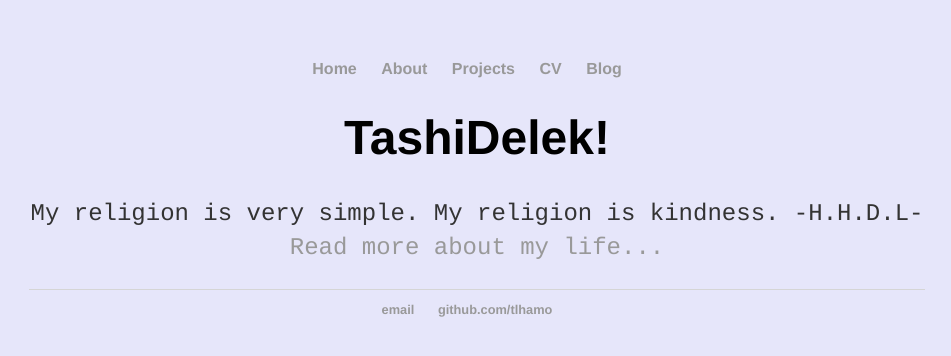
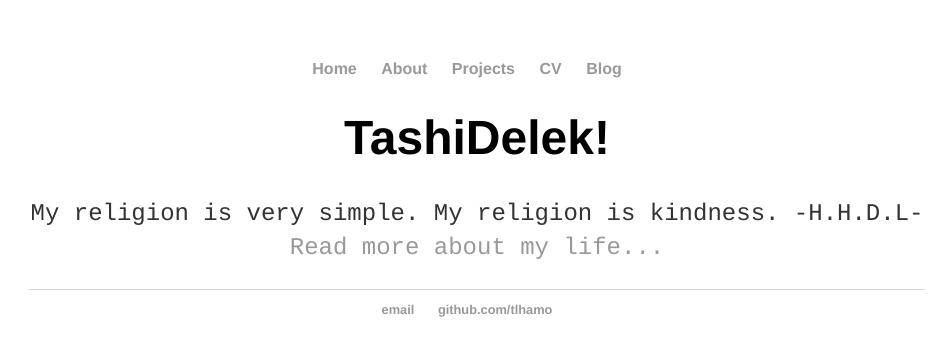
Before and after one commit to tlhamo/2018-Works, a Jekyll site: the page built from index.html, in a window 1280 px wide. Shown: the top 356 px of the page, without its empty margins (163-1114 px from the left). Built offline with Jekyll 4.4.1, drawn with Linux system fonts in a browser that asks for light colours.

Commit message:
Update homeLayout.html

```diff
--- a/_layouts/homeLayout.html
+++ b/_layouts/homeLayout.html
@@ -5,7 +5,7 @@
 			<!-- link to main stylesheet -->
 			<link rel="stylesheet" type="text/css" href="/css/home.css">
 		</head>
-		<body  bgcolor="#E6E6FA">
+		<body >
 			<nav>
 	    		<ul>
 	        		<li><a href="/">Home</a></li>
```
